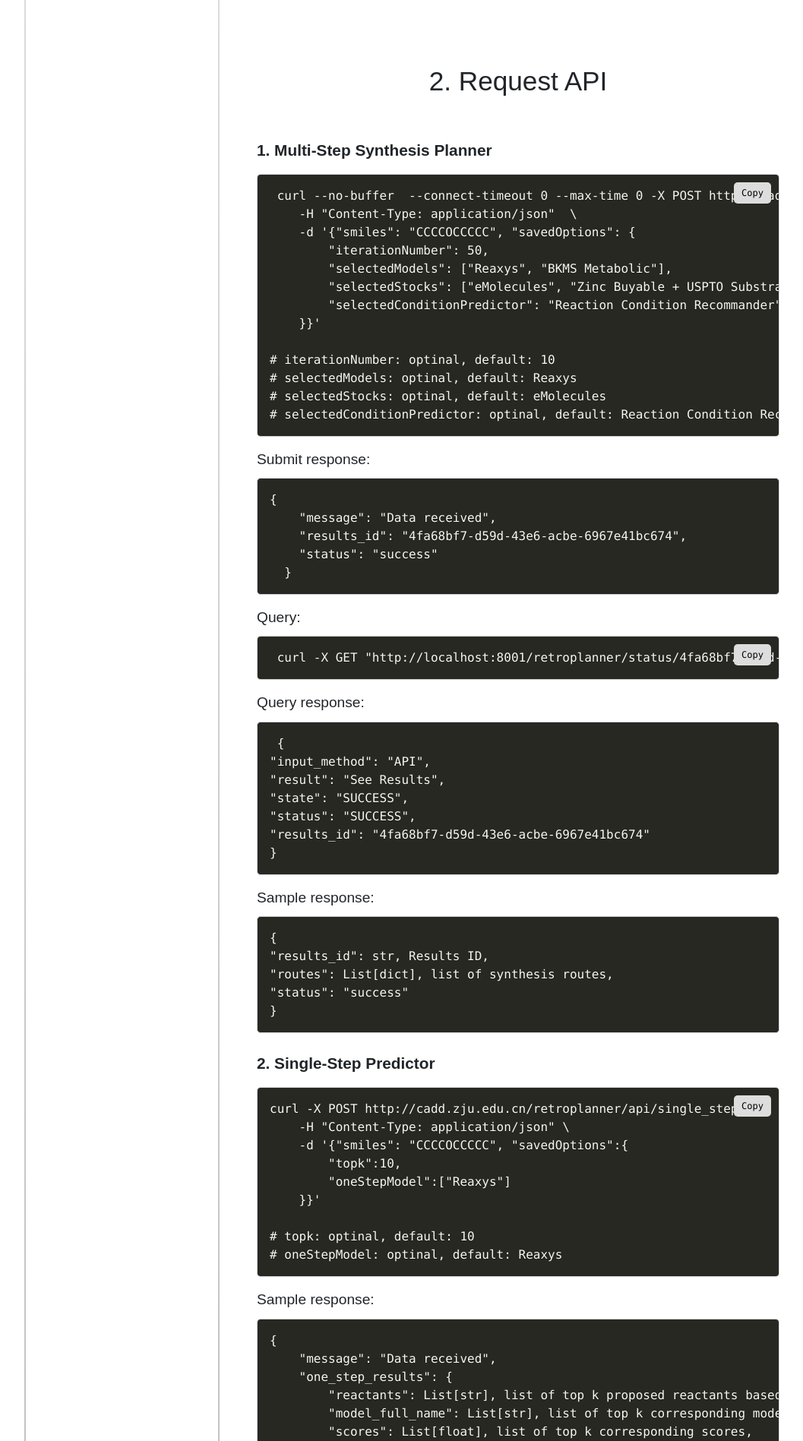
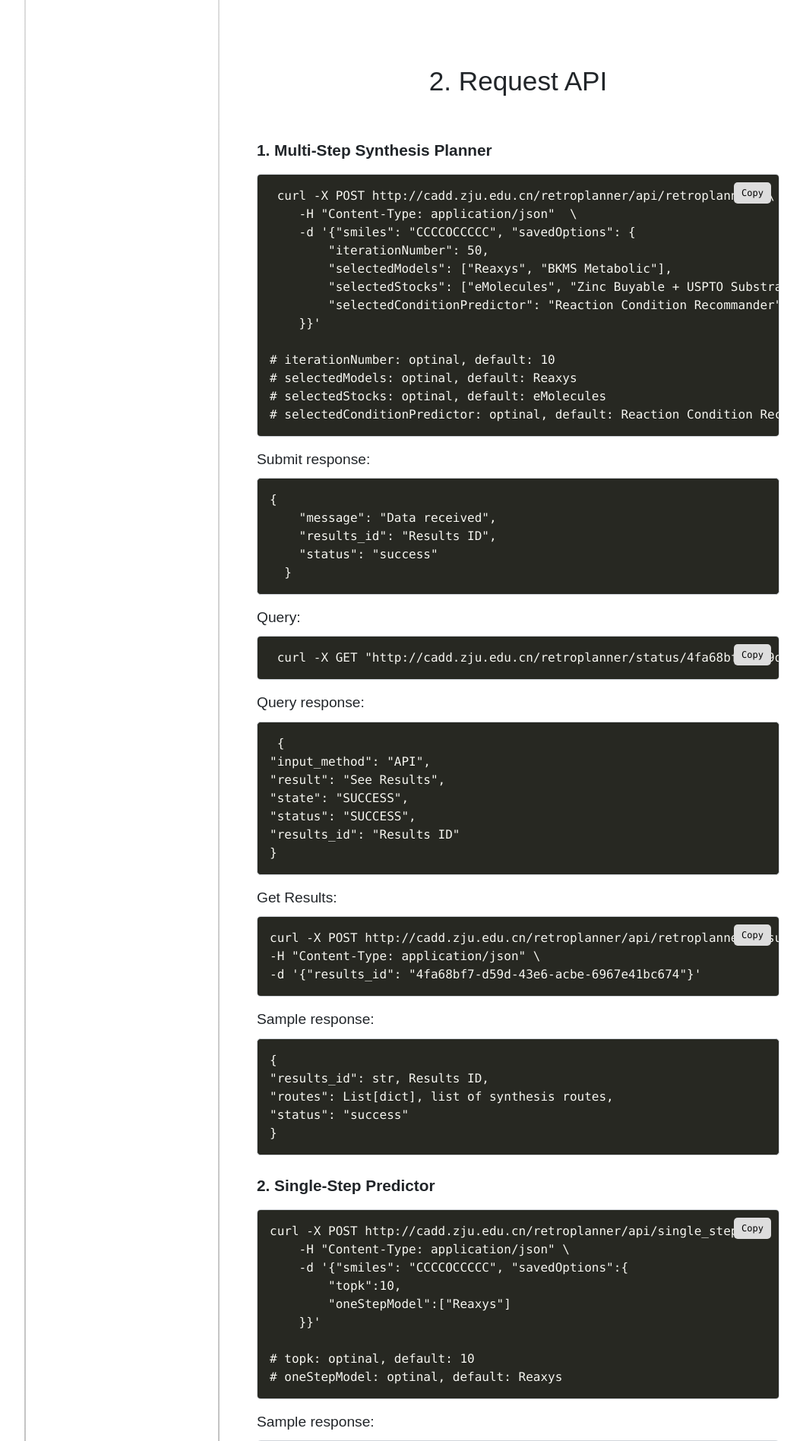
Before and after one commit to wangxr0526/ChemEnzyRetroPlanner, a Flask app: template webapp/templates/help.html in a window 1280 px wide. Shown: the part 2832-4729 px from the top of the page at 76% size, without its empty margins (96-1153 px from the left). Run offline with Flask 3, Linux system fonts and the light colour scheme; the template is opened without the code that fills it, so the values that code supplies are empty; some libraries are stand-ins or nearby versions; some web fonts are replaced.

Commit message:
多步api纳入celery及数据库管理

```diff
--- a/webapp/templates/help.html
+++ b/webapp/templates/help.html
@@ -69,7 +69,7 @@
                 <p>
 
                 <p class="text-title">1. Multi-Step Synthesis Planner</p>
-                <pre><code class="language-bash"> curl --no-buffer  --connect-timeout 0 --max-time 0 -X POST http://cadd.zju.edu.cn/retroplanner/api/retroplanner  \
+                <pre><code class="language-bash"> curl -X POST http://cadd.zju.edu.cn/retroplanner/api/retroplanner  \
     -H "Content-Type: application/json"  \
     -d '{"smiles": "CCCCOCCCCC", "savedOptions": {
         "iterationNumber": 50,
@@ -86,19 +86,23 @@
                 <p class="text-main">Submit response:</p>
                 <pre><code class="language-json">{
     "message": "Data received",
-    "results_id": "4fa68bf7-d59d-43e6-acbe-6967e41bc674",
+    "results_id": "Results ID",
     "status": "success"
   }</code></pre>
                 <p class="text-main">Query:</p>
-                <pre><code class="language-bash"> curl -X GET "http://localhost:8001/retroplanner/status/4fa68bf7-d59d-43e6-acbe-6967e41bc674"</code><button class="copy-button" onclick="copyToClipboard(this)">Copy</button></pre>
+                <pre><code class="language-bash"> curl -X GET "http://cadd.zju.edu.cn/retroplanner/status/4fa68bf7-d59d-43e6-acbe-6967e41bc674"</code><button class="copy-button" onclick="copyToClipboard(this)">Copy</button></pre>
                 <p class="text-main">Query response:</p>
                 <pre><code class="language-json"> {
 "input_method": "API",
 "result": "See Results",
 "state": "SUCCESS",
 "status": "SUCCESS",
-"results_id": "4fa68bf7-d59d-43e6-acbe-6967e41bc674"
+"results_id": "Results ID"
 }</code></pre>
+                <p class="text-main">Get Results:</p>
+                <pre><code class="language-bash">curl -X POST http://cadd.zju.edu.cn/retroplanner/api/retroplanner_results \
+-H "Content-Type: application/json" \
+-d '{"results_id": "4fa68bf7-d59d-43e6-acbe-6967e41bc674"}'</code><button class="copy-button" onclick="copyToClipboard(this)">Copy</button></pre>
                 <p class="text-main">Sample response:</p>
                 <pre><code class="language-json">{
 "results_id": str, Results ID,
```
